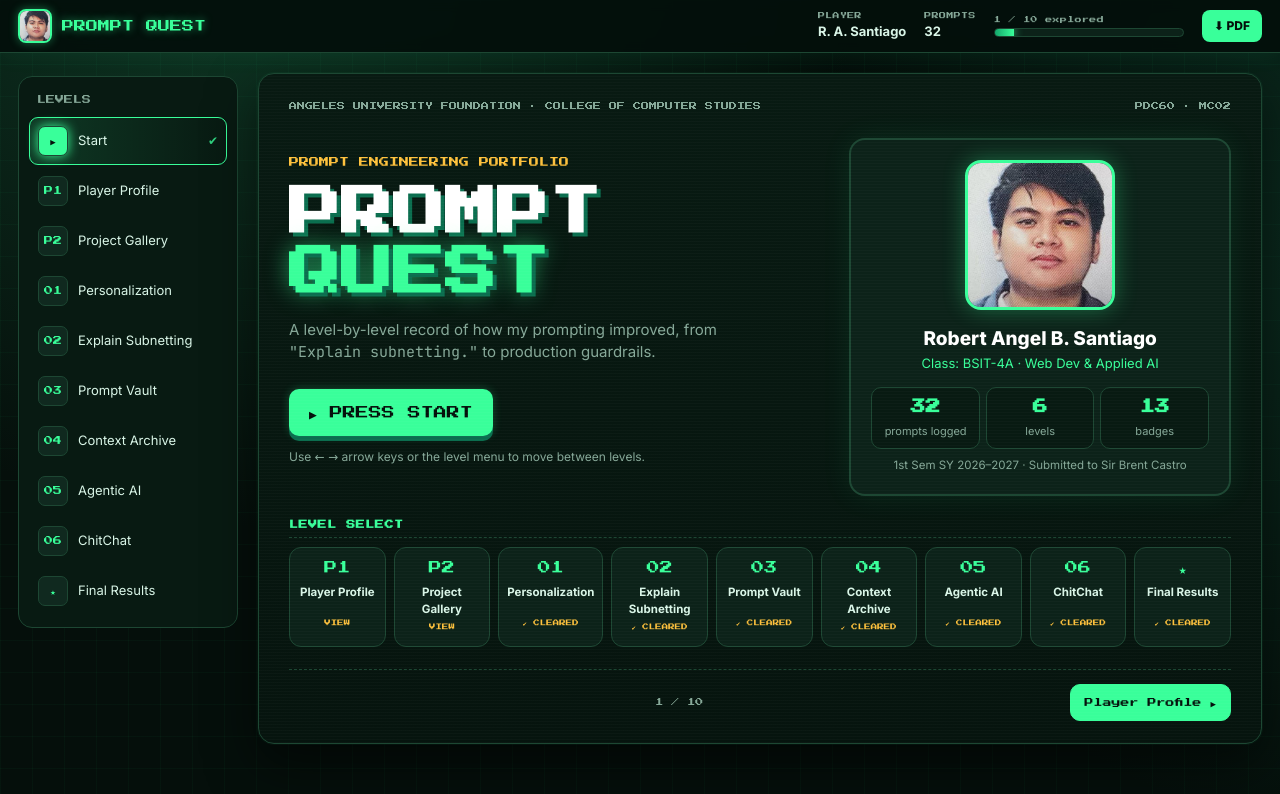
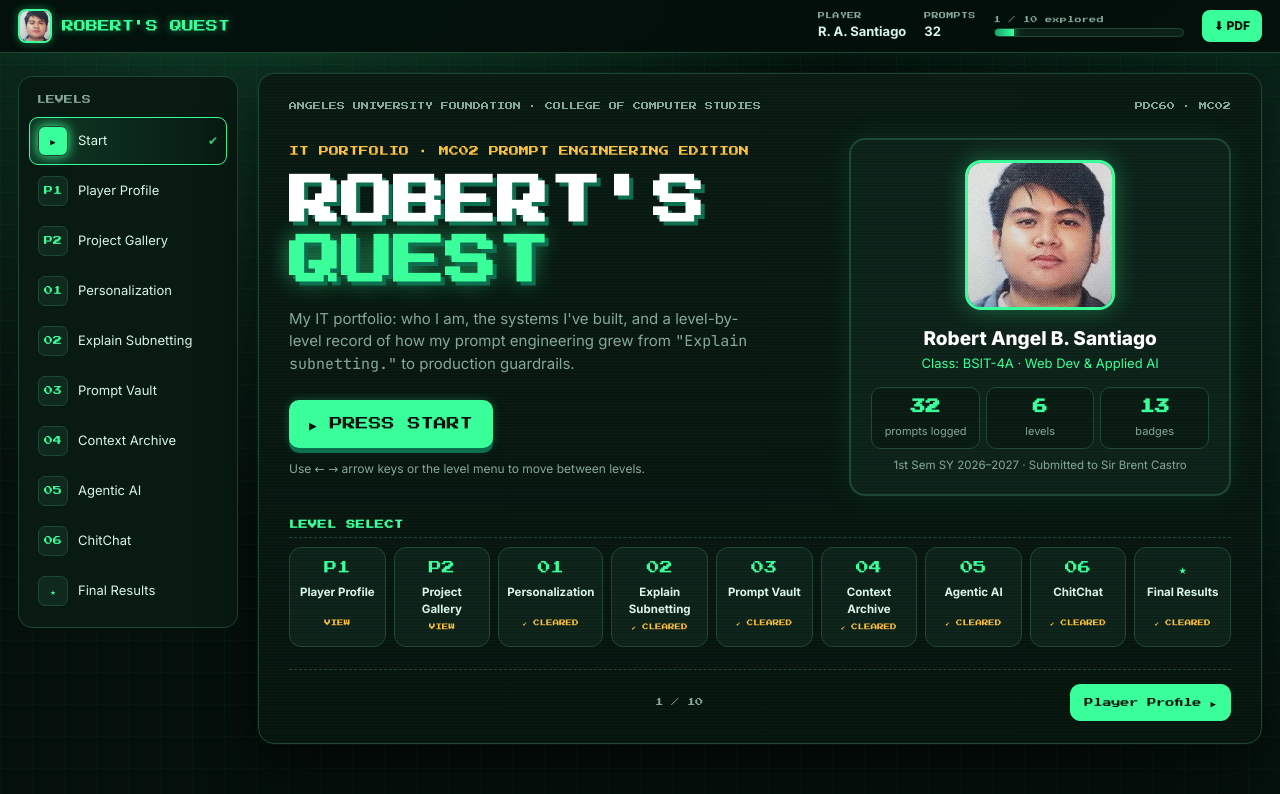
Before and after one commit to 000Robert000/MCO2_Portfolio-Robert-Santiago-BSIT4A-, a plain HTML site: page index.html in a window 1280 px wide. Drawn offline with Linux system fonts and the light colour scheme.

Commit message:
Update portfolio

```diff
--- a/index.html
+++ b/index.html
@@ -1,6 +1,6 @@
 <!DOCTYPE html><html lang="en"><head><meta charset="utf-8"><meta name="viewport" content="width=device-width,initial-scale=1">
-<title>Prompt Quest · Robert Angel B. Santiago · MC02 Portfolio</title>
-<meta name="description" content="MC02 Prompt Engineering Portfolio for PDC60, by Robert Angel B. Santiago, BSIT-4A, Angeles University Foundation">
+<title>Robert's Quest · Robert Angel B. Santiago · Portfolio</title>
+<meta name="description" content="Portfolio of Robert Angel B. Santiago, including the MC02 Prompt Engineering Portfolio for PDC60, by Robert Angel B. Santiago, BSIT-4A, Angeles University Foundation">
 <meta name="theme-color" content="#06140e">
 <link rel="preconnect" href="https://fonts.googleapis.com"><link href="https://fonts.googleapis.com/css2?family=Press+Start+2P&family=Inter:wght@400;600;700;800&family=JetBrains+Mono:wght@400&display=swap" rel="stylesheet">
 <style>:root{--bg:#050f0b;--bg2:#081a12;--pan:#0c2219;--pan2:#10291f;--line:#1d4733;--neon:#39ff9a;--g6:#14a76c;--g7:#0b6e4f;--txt:#d9f5e7;--mut:#86a898;--red:#ff5c6c;--amb:#ffc23d;--blue:#4cc3ff;--pix:'Press Start 2P','DejaVu Sans Mono',monospace}
@@ -297,7 +297,7 @@ mark{background:var(--amb);color:#1a1200;padding:0 2px;border-radius:3px}
 </style></head><body>
 <header class="hud">
  <button id="menubtn" class="menubtn" aria-label="Levels">☰</button>
- <a href="#start" data-go="start" class="hud-brand"><img src="img/avatar.jpg" alt=""><span>PROMPT QUEST</span></a>
+ <a href="#start" data-go="start" class="hud-brand"><img src="img/avatar.jpg" alt=""><span>ROBERT'S QUEST</span></a>
  <div class="hud-stat"><small>PLAYER</small>R. A. Santiago</div>
  <div class="hud-stat"><small>PROMPTS</small>32</div>
  <div class="xp"><small id="xptxt">0 / 10 explored</small><div class="xpbar"><div id="xpfill"></div></div></div>
@@ -309,9 +309,9 @@ mark{background:var(--amb);color:#1a1200;padding:0 2px;border-radius:3px}
 <div class="start-top"><span>ANGELES UNIVERSITY FOUNDATION · COLLEGE OF COMPUTER STUDIES</span><span>PDC60 · MC02</span></div>
 <div class="start-hero">
  <div class="start-left">
-  <div class="press">PROMPT ENGINEERING PORTFOLIO</div>
-  <h1 class="logo">PROMPT<br><span>QUEST</span></h1>
-  <p class="start-sub">A level-by-level record of how my prompting improved, from <span class="mono">"Explain subnetting."</span> to production guardrails.</p>
+  <div class="press">IT PORTFOLIO · MC02 PROMPT ENGINEERING EDITION</div>
+  <h1 class="logo">ROBERT'S<br><span>QUEST</span></h1>
+  <p class="start-sub">My IT portfolio: who I am, the systems I've built, and a level-by-level record of how my prompt engineering grew from <span class="mono">"Explain subnetting."</span> to production guardrails.</p>
   <a class="btn-start" href="#profile" data-go="profile">▶ PRESS START</a>
   <p class="hint">Use ← → arrow keys or the level menu to move between levels.</p>
  </div>
```
Also changed, not shown: 2 other files.
